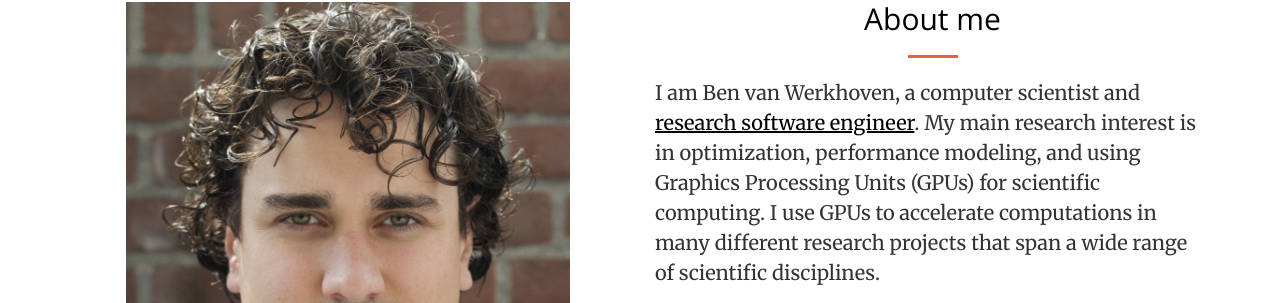
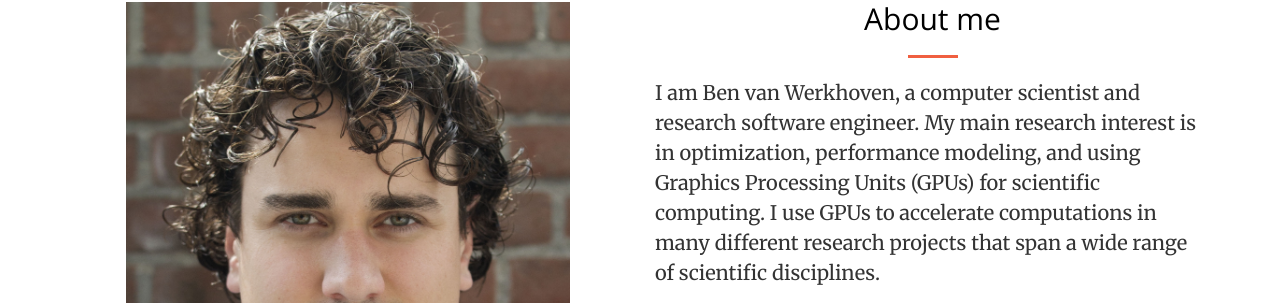
Before and after one commit to benvanwerkhoven/benvanwerkhoven.github.io, a Jekyll site: the page built from index.html, in a window 1280 px wide and 900 px high, scrolled down 818 px. Shown: the part 180-483 px from the top of the window. Built offline with Jekyll 4.4.1, drawn with Linux system fonts in a browser that asks for light colours.

Commit message:
layout fix

```diff
--- a/_includes/about.html
+++ b/_includes/about.html
@@ -11,7 +11,7 @@
                     <hr>
                     <p class="text-big">
 I am Ben van Werkhoven, a computer scientist and
-<a class="black-underlined" href="http://nl-rse.org">research software engineer</a>.
+research software engineer.
 My main research interest is in optimization, performance modeling, and
 using Graphics Processing Units (GPUs) for
 scientific computing.
```
